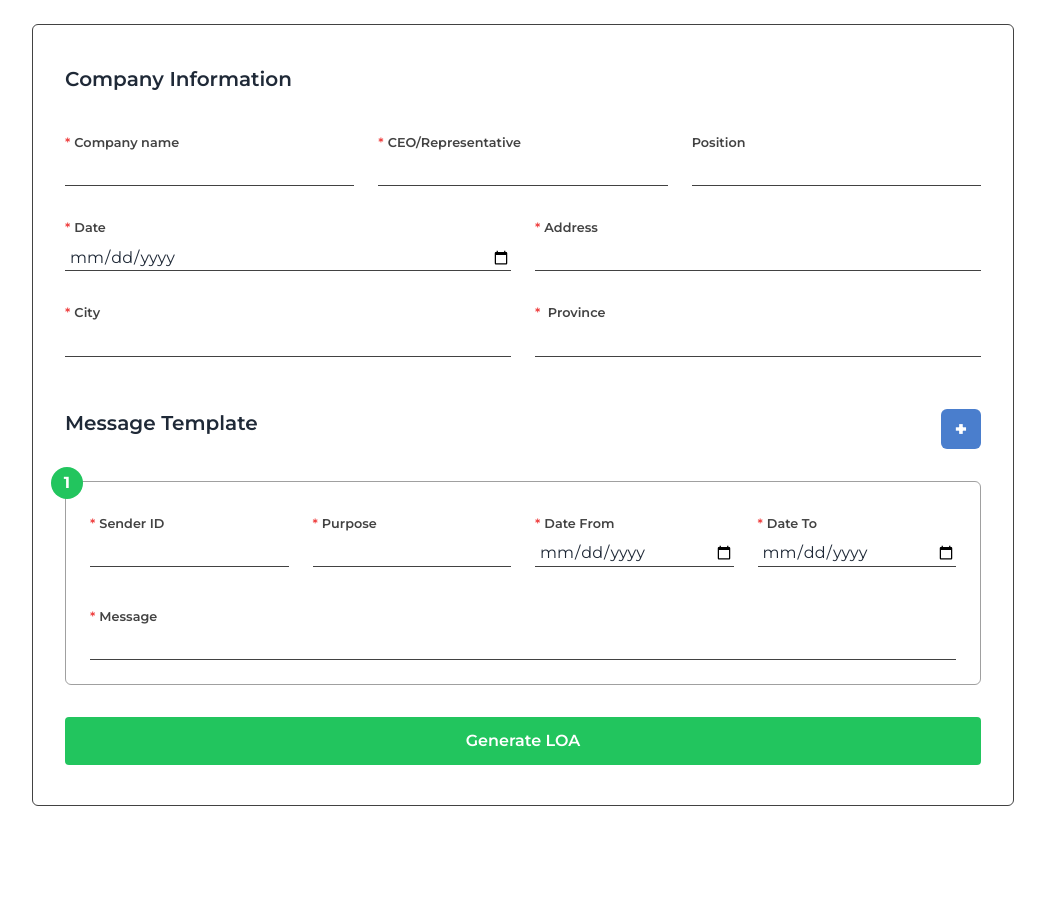
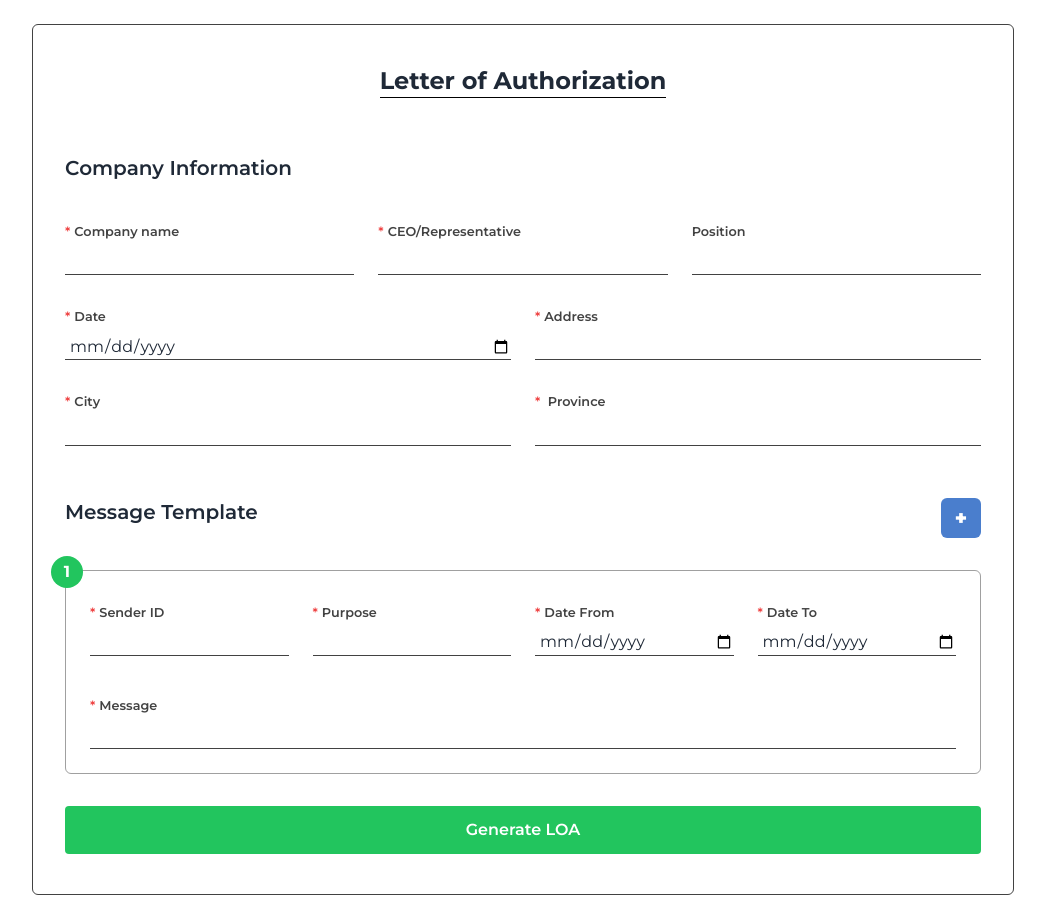
Before and after one commit to DoDongssss/SMS-Eulap-Blast, a Vue app: page /loa in a window 1280 px wide. Shown: the whole page, without its empty margins (117-1162 px from the left). Before the commit the page ends 830 px from the top, so only its background shows below. Built offline with nearby package versions, Linux system fonts and the light colour scheme.

Commit message:
Add a title in input fields

```diff
--- a/src/views/LOA.vue
+++ b/src/views/LOA.vue
@@ -5,7 +5,14 @@
          class="flex flex-col gap-8 rounded-md border border-default px-8 py-10"
          @submit.prevent="handleGenerate"
       >
-         <div class="flex flex-col flex-wrap gap-8">
+         <div class="flex justify-center">
+            <h1
+               class="w-fit border-b border-black text-center text-2xl font-bold"
+            >
+               Letter of Authorization
+            </h1>
+         </div>
+         <div class="mt-6 flex flex-col flex-wrap gap-8">
             <h1 class="text-xl font-semibold">Company Information</h1>
             <div class="mt-2 flex flex-wrap gap-6">
                <div class="flex min-w-[275px] flex-1 flex-col">
```
